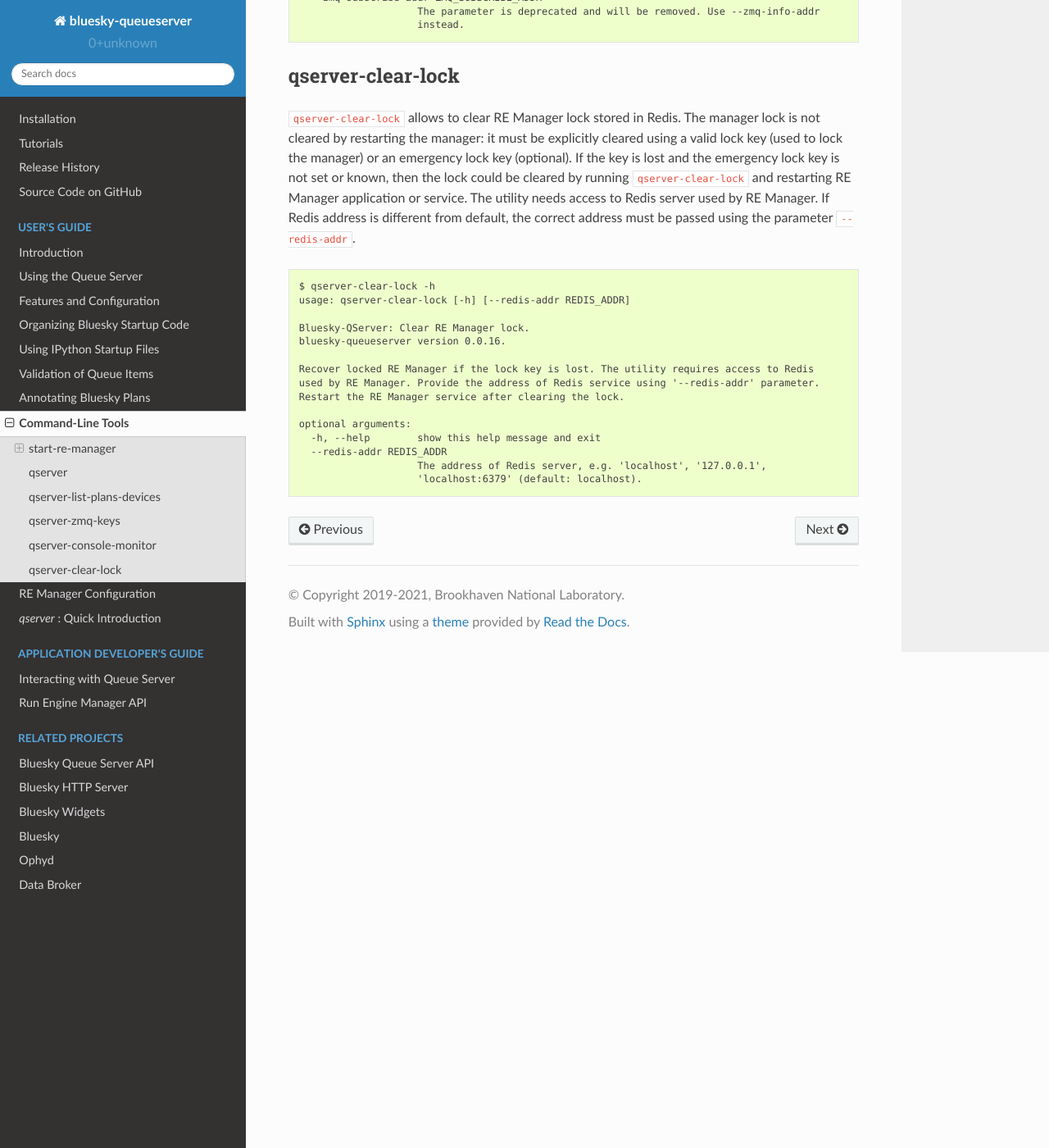
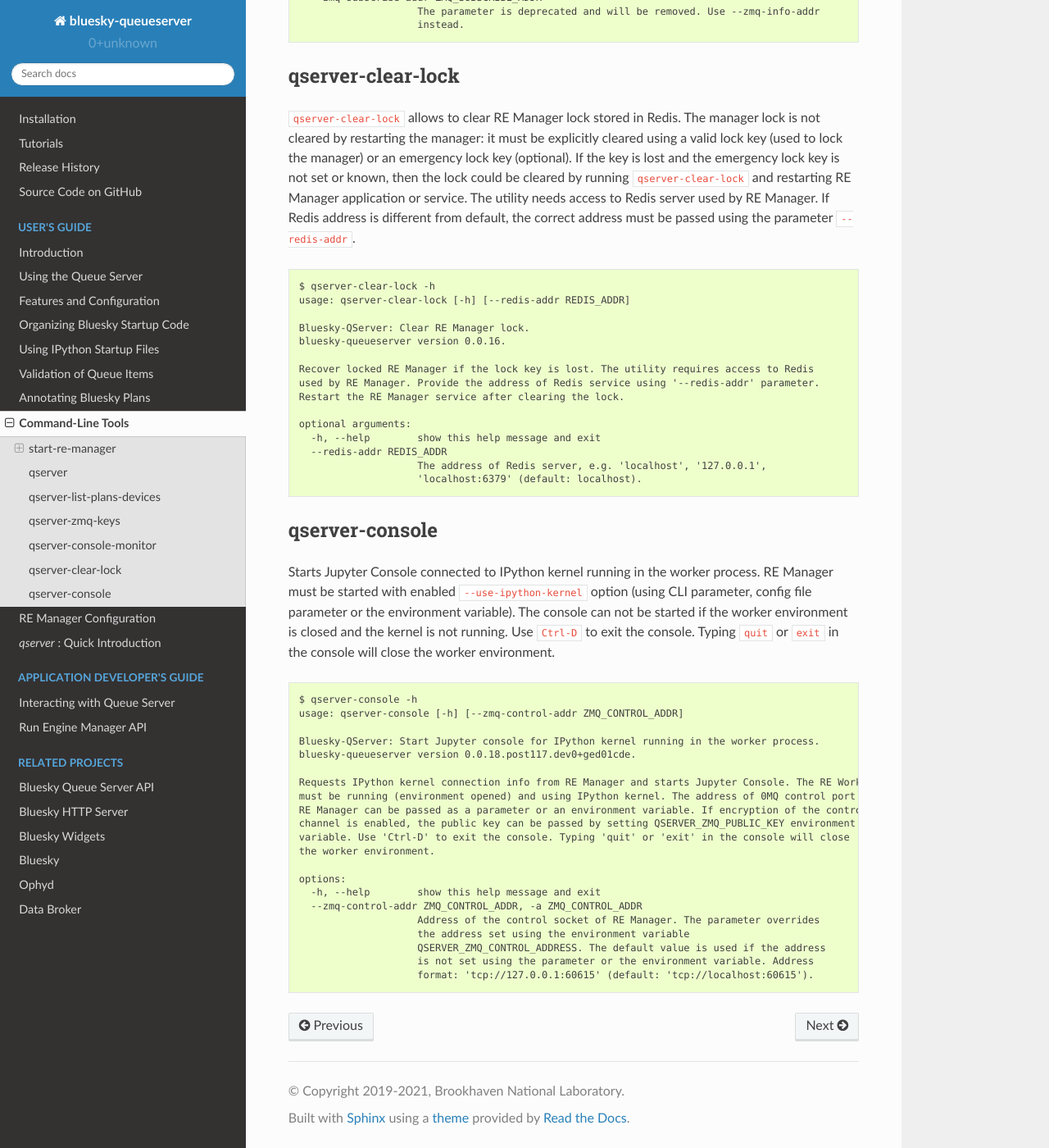
Before and after one commit to bluesky/bluesky-queueserver, a Sphinx documentation site: the page built from docs/source/cli_tools.rst, in a window 1280 px wide and 1400 px high, scrolled down 12487 px. Shown: the whole window at 82% size. Built offline with Sphinx 7.4.7 and the Read the Docs theme 2.0.0, drawn with Linux system fonts in a browser that asks for light colours.

Commit message:
DOC: documentation for 'qserver-console'

```diff
--- a/docs/source/cli_tools.rst
+++ b/docs/source/cli_tools.rst
@@ -732,3 +732,40 @@ address is different from default, the correct address must be passed using the
     --redis-addr REDIS_ADDR
                       The address of Redis server, e.g. 'localhost', '127.0.0.1',
                       'localhost:6379' (default: localhost).
+
+
+.. _qserver_console_cli:
+
+qserver-console
+---------------
+
+Starts Jupyter Console connected to IPython kernel running in the worker process.
+RE Manager must be started with enabled ``--use-ipython-kernel`` option (using CLI
+parameter, config file parameter or the environment variable). The console can not
+be started if the worker environment is closed and the kernel is not running.
+Use ``Ctrl-D`` to exit the console. Typing ``quit`` or ``exit`` in the console will
+close the worker environment.
+
+.. code-block::
+
+  $ qserver-console -h
+  usage: qserver-console [-h] [--zmq-control-addr ZMQ_CONTROL_ADDR]
+
+  Bluesky-QServer: Start Jupyter console for IPython kernel running in the worker process.
+  bluesky-queueserver version 0.0.18.post117.dev0+ged01cde.
+
+  Requests IPython kernel connection info from RE Manager and starts Jupyter Console. The RE Worker
+  must be running (environment opened) and using IPython kernel. The address of 0MQ control port of
+  RE Manager can be passed as a parameter or an environment variable. If encryption of the control
+  channel is enabled, the public key can be passed by setting QSERVER_ZMQ_PUBLIC_KEY environment
+  variable. Use 'Ctrl-D' to exit the console. Typing 'quit' or 'exit' in the console will close
+  the worker environment.
+
+  options:
+    -h, --help        show this help message and exit
+    --zmq-control-addr ZMQ_CONTROL_ADDR, -a ZMQ_CONTROL_ADDR
+                      Address of the control socket of RE Manager. The parameter overrides
+                      the address set using the environment variable
+                      QSERVER_ZMQ_CONTROL_ADDRESS. The default value is used if the address
+                      is not set using the parameter or the environment variable. Address
+                      format: 'tcp://127.0.0.1:60615' (default: 'tcp://localhost:60615').
```
Also changed, not shown: 1 other file.
